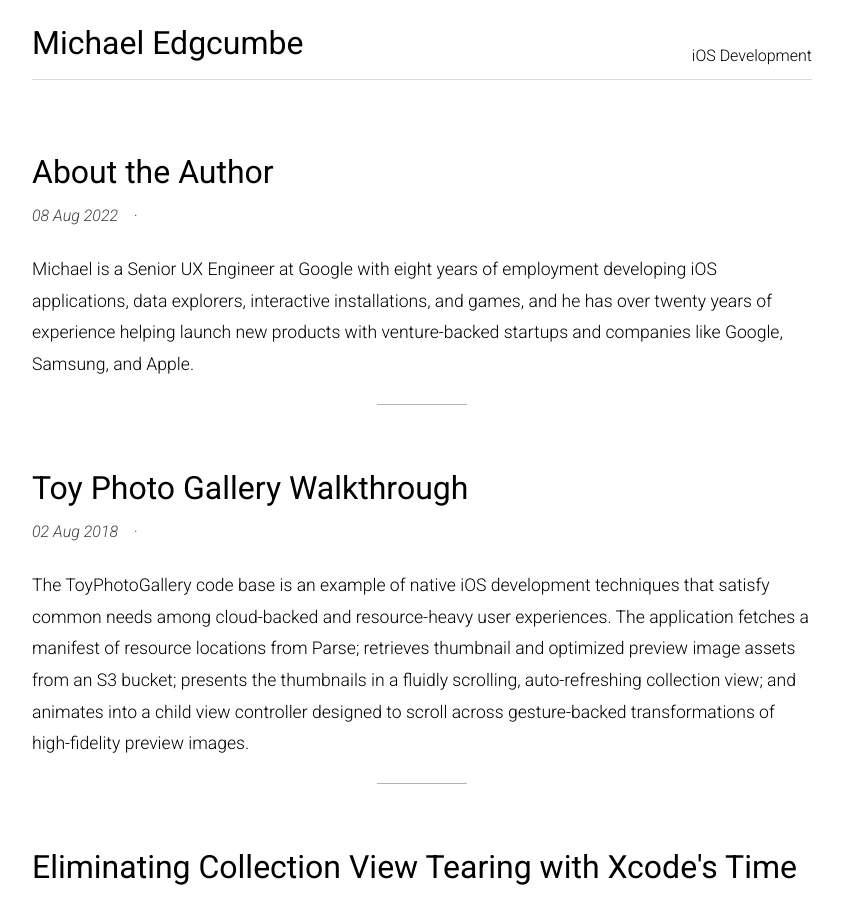
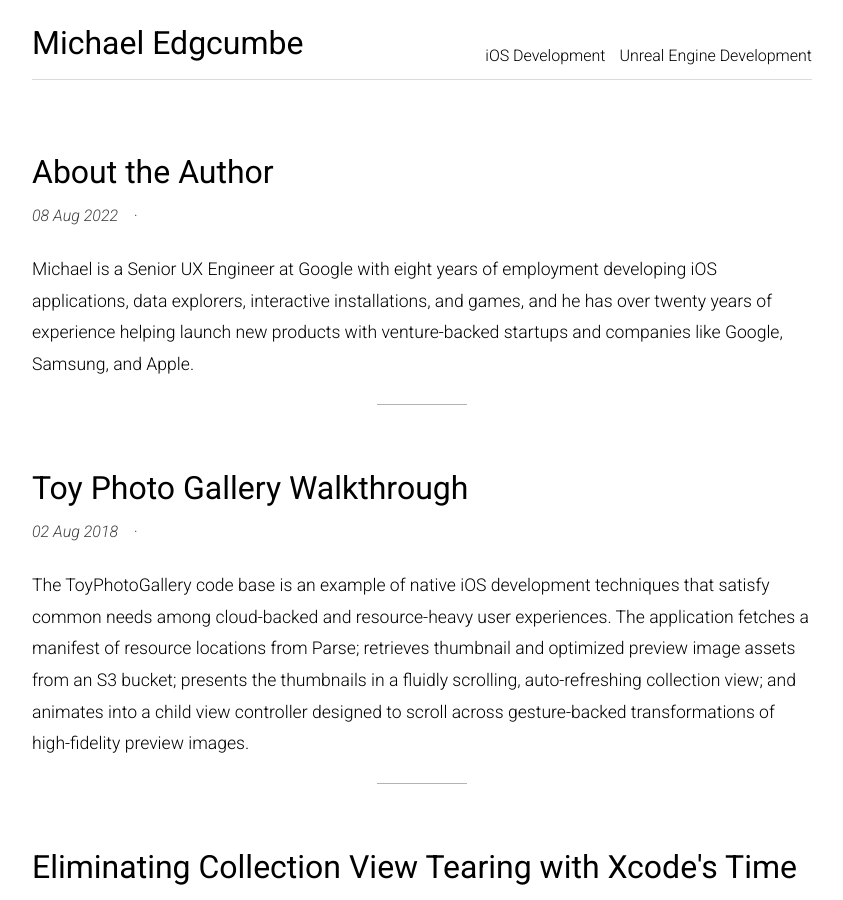
Before and after one commit to voxels/voxels.github.io, a Jekyll site: the page built from index.html, in a window 1280 px wide and 900 px high. Shown: the whole window, without its empty margins (218-1061 px from the left). Built offline with Jekyll 4.4.1, drawn with Linux system fonts in a browser that asks for light colours; the list of posts is cut into pages by our own code.

Commit message:
Adding Unreal Engine development portfolio link

```diff
--- a/_includes/link.html
+++ b/_includes/link.html
@@ -1,2 +1,3 @@
 {% include base.html %}
 <a href='{{ base }}{% link professional_experience_0606018.md %}'>iOS Development</a>
+<a href="https://invertices.com">Unreal Engine Development</a>
```
